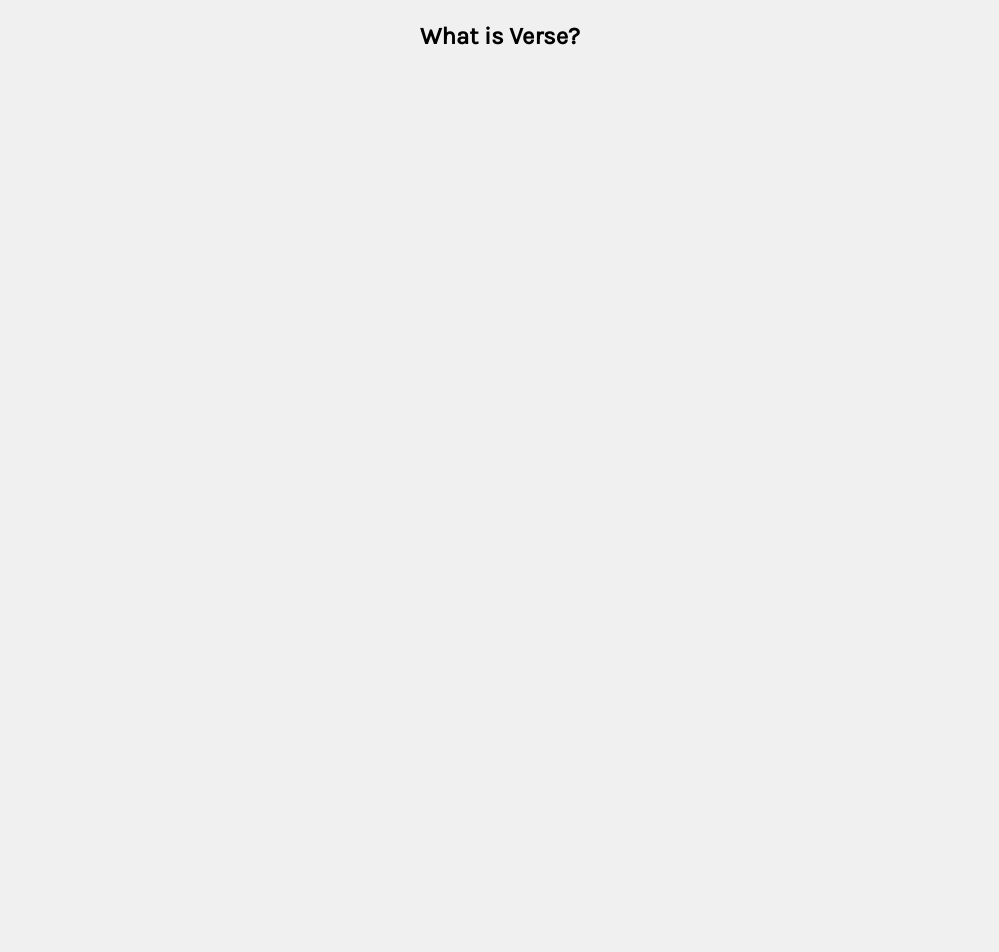
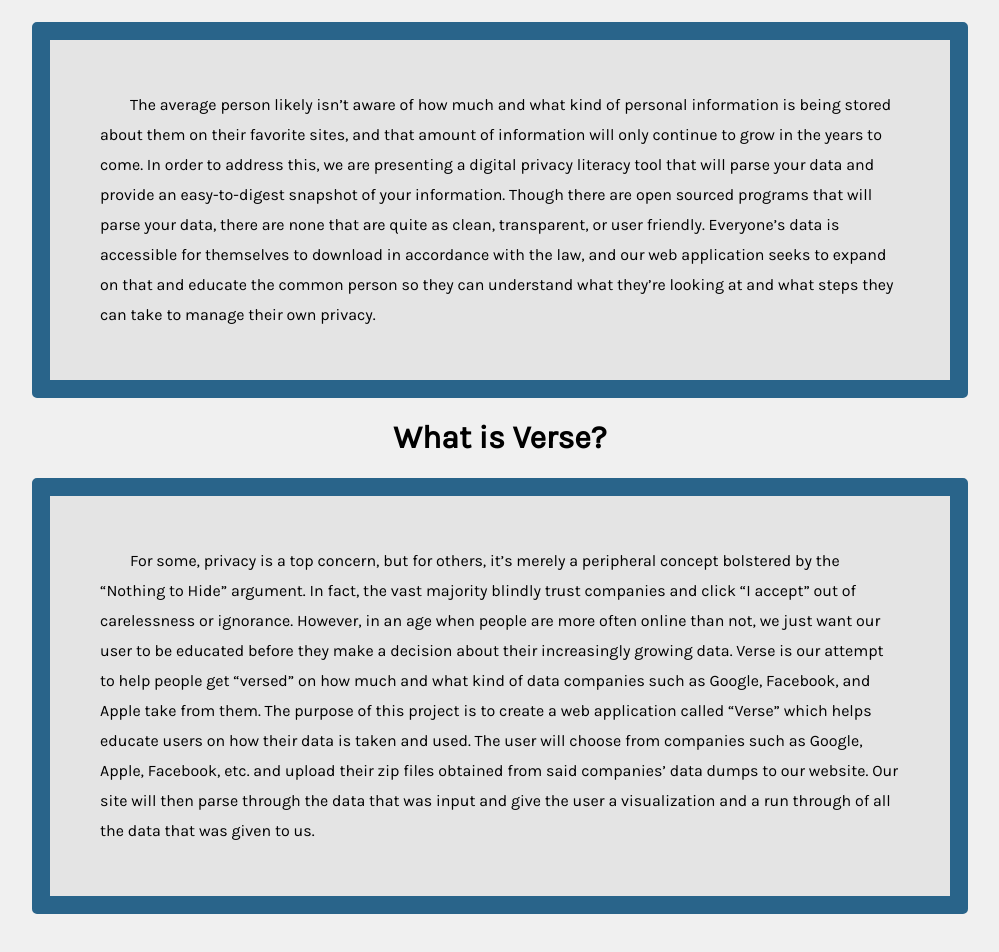
Before and after one commit to nguyldo/Verse, a React app in the folder verse/front-end/: page /about in a window 1280 px wide. Shown: the part 228-1180 px from the top of the page, without its empty margins (140-1139 px from the left). Before the commit the page ends 800 px from the top, so only its background shows below. Built offline with nearby package versions, Linux system fonts and the light colour scheme.

Commit message:
Baseline about plus hover in navbar

```diff
--- a/verse/front-end/src/components/pages/about.js
+++ b/verse/front-end/src/components/pages/about.js
@@ -3,6 +3,7 @@
 import axios from "axios";
 import { Link } from "react-router-dom";
 import Header from "./../sections/header.js";
+import "./../../css/about.css"
 
 export default class About extends Component {
 
@@ -15,8 +16,36 @@
             <div id="aboutpage">
                 <Header />
                 <h1>About Verse</h1>
-                <h2>What is Verse?</h2>
-                <p></p>
+                <p id="paragraph" >
+                    The average person likely isn’t aware of how much and what kind
+                    of personal information is being stored about them on their favorite sites, and that
+                    amount of information will only continue to grow in the years to come. In order to
+                    address this, we are presenting a digital privacy literacy tool that will parse
+                    your data and provide an easy-to-digest snapshot of your information. Though
+                    there are open sourced programs that will parse your data, there are none that
+                    are quite as clean, transparent, or user friendly. Everyone’s data is accessible
+                    for themselves to download in accordance with the law, and our web application seeks to
+                    expand on that and educate the common person so they can understand what
+                    they’re looking at and what steps they can take to manage their own privacy.
+                </p>
+                <h1>What is Verse?</h1>
+                <p id="paragraph" >
+                For some, privacy is a top concern, but for others, it’s merely a peripheral concept
+                bolstered by the “Nothing to Hide” argument. In fact, the vast majority blindly trust
+                companies and click “I accept” out of carelessness or ignorance. However, in an age
+                when people are more often online than not, we just want our user to be educated before
+                they make a decision about their increasingly growing data. Verse is our attempt to
+                help people get “versed” on how much and what kind of data companies such as Google,
+                Facebook, and Apple take from them.
+
+                The purpose of this project is to create a web application called “Verse” which helps
+                educate users on how their data is taken and used. The user will choose from companies
+                such as Google, Apple, Facebook, etc. and upload their zip files obtained from said
+                companies’ data dumps to our website. Our site will then parse through the data that
+                was input and give the user a visualization and a run through of all the data that
+                was given to us.
+
+                </p>
             </div>
         )
     }
--- /dev/null
+++ b/verse/front-end/src/css/about.css
@@ -0,0 +1,28 @@
+/* #aboutpage { */
+    /* background-color: rgba(126, 126, 126, 0.425); */
+    /* background-image: url(https://wallpapercave.com/wp/WBe7WV2.jpg); */
+    /* background-size: cover; */
+/* } */
+
+#paragraph {
+    /* font-style: italic; */
+    border-radius: 5px;
+    color: rgb(0, 0, 0);
+    background-color: rgba(218, 218, 218, 0.548);
+
+    /* align-self: center; */
+    margin-left: auto;
+    margin-right: auto;
+    width: 800px;
+    border: 18px solid #29648A;
+    line-height: 30px;
+    padding: 50px;
+    /* margin: 20px; */
+    text-align: left;
+    text-indent: 30px;
+    /* transition: 3s; */
+}
+
+/* #indent {
+    margin-left: 40px;
+} */
--- a/verse/front-end/src/css/header.css
+++ b/verse/front-end/src/css/header.css
@@ -22,6 +22,11 @@
     text-decoration: none;
 }
 
+#NavLink:hover {
+    color: #29648A;
+
+}
+
 #Nav {
     text-align: right;
     padding-top: 20px;
```
